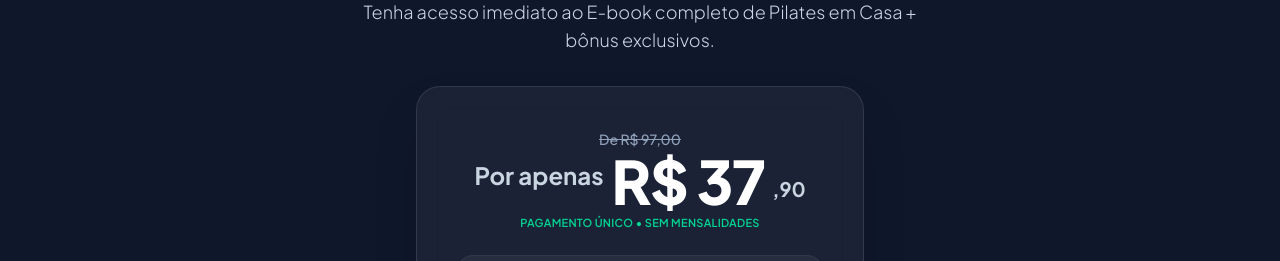
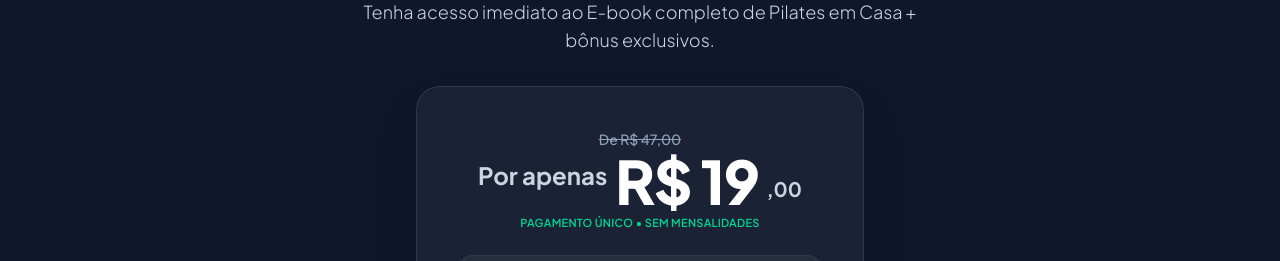
Before and after one commit to mayrlanmonteiro/pilates-clinicflow, a Next.js app: page / in a window 1280 px wide. Shown: the part 6380-6641 px from the top of the page. Built offline with nearby package versions, Linux system fonts and the light colour scheme.

Commit message:
Update pricing: R → R (60% off)

```diff
--- a/src/app/page.tsx
+++ b/src/app/page.tsx
@@ -571,11 +571,11 @@ export default function Home() {
           {/* PRICING CARD */}
           <div className="max-w-md mx-auto bg-white/5 backdrop-blur-md border border-white/10 rounded-3xl p-6 sm:p-10 text-center space-y-6 shadow-2xl">
             <div className="space-y-1">
-              <span className="text-slate-400 line-through text-sm font-medium">De R$ 97,00</span>
+              <span className="text-slate-400 line-through text-sm font-medium">De R$ 47,00</span>
               <div className="flex items-center justify-center gap-2">
                 <span className="text-2xl font-bold text-slate-300 self-start mt-2">Por apenas</span>
-                <span className="text-5xl sm:text-6xl font-black text-white tracking-tight">R$ 37</span>
-                <span className="text-xl font-bold text-slate-300 self-end mb-2">,90</span>
+                <span className="text-5xl sm:text-6xl font-black text-white tracking-tight">R$ 19</span>
+                <span className="text-xl font-bold text-slate-300 self-end mb-2">,00</span>
               </div>
               <span className="text-[11px] text-emerald-400 font-semibold block uppercase tracking-wide">
                 Pagamento único • Sem mensalidades
```
